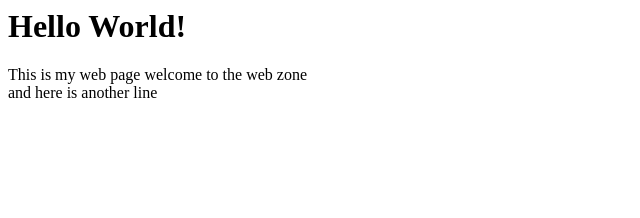
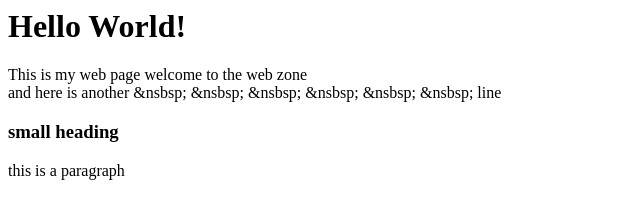
Before and after one commit to tomvdon/Comp20, a plain HTML site: page index.html in a window 1280 px wide. Shown: the whole page, without its empty margins (0-640 px from the left). Drawn offline with Linux system fonts and the light colour scheme.

Commit message:
Update index.html

```diff
--- a/index.html
+++ b/index.html
@@ -5,6 +5,8 @@
 <body>
   <h1>Hello World!</h1>
   This is my web page welcome to the web zone <br />
-  and here is another line
+  and here is another &nsbsp; &nsbsp; &nsbsp; &nsbsp; &nsbsp; &nsbsp; line
+  <h3> small heading</h3>
+  <p> this is a paragraph</p>
 </body>
 </html>
```
